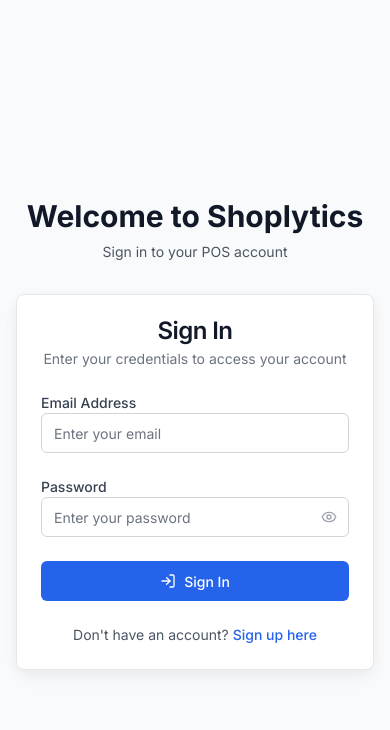
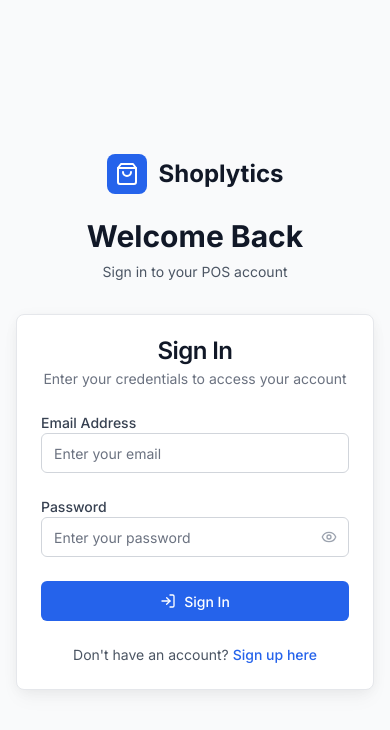
Before and after one commit to its-Pratik-15/Shoplytics, a React app in the folder frontend/: page /login in a window 390 px wide. Shown: the top 730 px of the page. Built offline with nearby package versions, Linux system fonts and the light colour scheme; no server answers; the HTML template or start-up script is replaced by a standard one.

Commit message:
feat: improve UI/UX with global header, responsive sidebar, and enhanced branding

```diff
--- a/frontend/src/features/auth/components/LoginForm.jsx
+++ b/frontend/src/features/auth/components/LoginForm.jsx
@@ -5,6 +5,7 @@
 import { useAuth } from '../hooks/useAuth';
 import Button from '../../../shared/components/ui/Button';
 import Input from '../../../shared/components/ui/Input';
+import Logo from '../../../shared/components/ui/Logo';
 import { Card, CardContent, CardDescription, CardHeader, CardTitle } from '../../../shared/components/ui/Card';
 
 const LoginForm = () => {
@@ -29,8 +30,11 @@
         <div className="min-h-screen flex items-center justify-center bg-gray-50 py-12 px-4 sm:px-6 lg:px-8">
             <div className="max-w-md w-full space-y-8">
                 <div className="text-center">
-                    <h2 className="mt-6 text-3xl font-extrabold text-gray-900">
-                        Welcome to Shoplytics
+                    <div className="flex justify-center mb-6">
+                        <Logo size="lg" showText={true} />
+                    </div>
+                    <h2 className="text-3xl font-extrabold text-gray-900">
+                        Welcome Back
                     </h2>
                     <p className="mt-2 text-sm text-gray-600">
                         Sign in to your POS account
@@ -128,7 +132,7 @@
                                 Don't have an account?{' '}
                                 <Link
                                     to="/register"
-                                    className="font-medium text-primary-600 hover:text-primary-500"
+                                    className="font-medium text-blue-600 hover:text-blue-500"
                                 >
                                     Sign up here
                                 </Link>
--- a/frontend/src/features/auth/components/RegisterForm.jsx
+++ b/frontend/src/features/auth/components/RegisterForm.jsx
@@ -5,6 +5,7 @@
 import { useAuth } from '../hooks/useAuth';
 import Button from '../../../shared/components/ui/Button';
 import Input from '../../../shared/components/ui/Input';
+import Logo from '../../../shared/components/ui/Logo';
 import { Card, CardContent, CardDescription, CardHeader, CardTitle } from '../../../shared/components/ui/Card';
 
 const RegisterForm = () => {
@@ -34,7 +35,10 @@
         <div className="min-h-screen flex items-center justify-center bg-gray-50 py-12 px-4 sm:px-6 lg:px-8">
             <div className="max-w-md w-full space-y-8">
                 <div className="text-center">
-                    <h2 className="mt-6 text-3xl font-extrabold text-gray-900">
+                    <div className="flex justify-center mb-6">
+                        <Logo size="lg" showText={true} />
+                    </div>
+                    <h2 className="text-3xl font-extrabold text-gray-900">
                         Join Shoplytics
                     </h2>
                     <p className="mt-2 text-sm text-gray-600">
@@ -234,7 +238,7 @@
                                 Already have an account?{' '}
                                 <Link
                                     to="/login"
-                                    className="font-medium text-primary-600 hover:text-primary-500"
+                                    className="font-medium text-blue-600 hover:text-blue-500"
                                 >
                                     Sign in here
                                 </Link>
--- a/frontend/src/shared/components/index.js
+++ b/frontend/src/shared/components/index.js
@@ -2,3 +2,4 @@
 export * from './ui';
 export { default as Layout } from './layout/Layout';
 export { default as Sidebar } from './layout/Sidebar';
+export { default as Header } from './layout/Header';
--- /dev/null
+++ b/frontend/src/shared/components/layout/Header.jsx
@@ -0,0 +1,72 @@
+import { Menu, X, LogOut } from 'lucide-react';
+import { useAuth } from '../../../features/auth/hooks/useAuth';
+import Logo from '../ui/Logo';
+
+const Header = ({ onToggleSidebar, isSidebarOpen }) => {
+    const { user, logout } = useAuth();
+
+    const handleLogout = async () => {
+        await logout();
+    };
+
+    return (
+        <header className="bg-white shadow-sm border-b border-gray-200 sticky top-0 z-50">
+            <div className="flex items-center justify-between h-16 px-4 lg:px-6">
+                {/* Left side - Mobile menu button + Logo */}
+                <div className="flex items-center space-x-4">
+                    {/* Mobile menu button */}
+                    <button
+                        onClick={onToggleSidebar}
+                        className="lg:hidden p-2 rounded-md text-gray-600 hover:text-gray-900 hover:bg-gray-100 focus:outline-none focus:ring-2 focus:ring-blue-500"
+                        aria-label="Toggle sidebar"
+                    >
+                        {isSidebarOpen ? (
+                            <X className="h-6 w-6" />
+                        ) : (
+                            <Menu className="h-6 w-6" />
+                        )}
+                    </button>
+
+                    {/* Logo and Brand */}
+                    <Logo showText={true} className="lg:hidden" />
+                </div>
+
+                {/* Right side - User info and actions */}
+                <div className="flex items-center space-x-4">
+                    {/* User info */}
+                    <div className="hidden md:flex items-center space-x-3">
+                        <div className="text-right">
+                            <p className="text-sm font-medium text-gray-900">{user?.name}</p>
+                            <p className="text-xs text-gray-500">{user?.role}</p>
+                        </div>
+                        <div className="w-8 h-8 bg-blue-100 rounded-full flex items-center justify-center">
+                            <span className="text-sm font-medium text-blue-600">
+                                {user?.name?.charAt(0)?.toUpperCase()}
+                            </span>
+                        </div>
+                    </div>
+
+                    {/* Mobile user avatar */}
+                    <div className="md:hidden">
+                        <div className="w-8 h-8 bg-blue-100 rounded-full flex items-center justify-center">
+                            <span className="text-sm font-medium text-blue-600">
+                                {user?.name?.charAt(0)?.toUpperCase()}
+                            </span>
+                        </div>
+                    </div>
+
+                    {/* Logout button - visible on all screen sizes */}
+                    <button
+                        onClick={handleLogout}
+                        className="flex items-center px-3 py-2 text-sm font-medium text-gray-600 rounded-md hover:bg-gray-100 hover:text-gray-900 transition-colors"
+                    >
+                        <LogOut className="h-4 w-4 mr-2" />
+                        <span className="hidden sm:inline">Logout</span>
+                    </button>
+                </div>
+            </div>
+        </header>
+    );
+};
+
+export default Header;
--- a/frontend/src/shared/components/layout/Layout.jsx
+++ b/frontend/src/shared/components/layout/Layout.jsx
@@ -1,11 +1,24 @@
+import { useState } from 'react';
 import Sidebar from './Sidebar';
+import Header from './Header';
 
 const Layout = ({ children }) => {
+    const [isSidebarOpen, setIsSidebarOpen] = useState(false);
+
+    const toggleSidebar = () => {
+        setIsSidebarOpen(!isSidebarOpen);
+    };
+
+    const closeSidebar = () => {
+        setIsSidebarOpen(false);
+    };
+
     return (
         <div className="flex h-screen bg-gray-50">
-            <Sidebar />
-            <div className="flex-1 flex flex-col overflow-hidden lg:ml-0">
-                <main className="flex-1 overflow-x-hidden overflow-y-auto p-6">
+            <Sidebar isOpen={isSidebarOpen} onClose={closeSidebar} />
+            <div className="flex-1 flex flex-col overflow-hidden">
+                <Header onToggleSidebar={toggleSidebar} isSidebarOpen={isSidebarOpen} />
+                <main className="flex-1 overflow-x-hidden overflow-y-auto p-4 lg:p-6">
                     {children}
                 </main>
             </div>
--- a/frontend/src/shared/components/layout/Sidebar.jsx
+++ b/frontend/src/shared/components/layout/Sidebar.jsx
@@ -1,4 +1,3 @@
-import { useState } from 'react';
 import { Link, useLocation } from 'react-router-dom';
 import {
     LayoutDashboard,
@@ -7,16 +6,12 @@
     Users,
     MessageSquare,
     BarChart3,
-    LogOut,
-    Menu,
-    X
+    Menu
 } from 'lucide-react';
-import { useAuth } from '../../../features/auth/hooks/useAuth';
+import Logo from '../ui/Logo';
 
-const Sidebar = () => {
-    const [isOpen, setIsOpen] = useState(false);
+const Sidebar = ({ isOpen, onClose }) => {
     const location = useLocation();
-    const { logout, user } = useAuth();
 
     const navigation = [
         { name: 'Dashboard', href: '/dashboard', icon: LayoutDashboard },
@@ -27,22 +22,12 @@
         { name: 'Analytics', href: '/analytics', icon: BarChart3 },
     ];
 
-    const handleLogout = async () => {
-        await logout();
+    const handleLinkClick = () => {
+        onClose(); // Close sidebar on mobile when link is clicked
     };
 
     return (
         <>
-            {/* Mobile menu button */}
-            <div className="lg:hidden fixed top-4 left-4 z-50">
-                <button
-                    onClick={() => setIsOpen(!isOpen)}
-                    className="p-2 rounded-md bg-white shadow-md"
-                >
-                    {isOpen ? <X className="h-6 w-6" /> : <Menu className="h-6 w-6" />}
-                </button>
-            </div>
-
             {/* Sidebar */}
             <div className={`
                 fixed inset-y-0 left-0 z-40 w-64 bg-white shadow-lg transform transition-transform duration-300 ease-in-out
@@ -50,27 +35,14 @@
                 lg:translate-x-0 lg:static lg:inset-0
             `}>
                 <div className="flex flex-col h-full">
-                    {/* Logo */}
-                    <div className="flex items-center justify-center h-16 px-4 bg-primary-600">
-                        <h1 className="text-xl font-bold text-white">Shoplytics</h1>
+                    {/* Shoplytics Header - Only visible on desktop */}
+                    <div className="hidden lg:flex items-center justify-center h-16 px-4 bg-blue-600">
+                        <Logo showText={true} variant="white" />
                     </div>
 
-                    {/* User info */}
-                    <div className="p-4 border-b border-gray-200">
-                        <div className="flex items-center">
-                            <div className="flex-shrink-0">
-                                <div className="w-8 h-8 bg-primary-100 rounded-full flex items-center justify-center">
-                                    <span className="text-sm font-medium text-primary-600">
-                                        {user?.name?.charAt(0)?.toUpperCase()}
-                                    </span>
-                                </div>
-                            </div>
-                            <div className="ml-3">
-                                <p className="text-sm font-medium text-gray-900">{user?.name}</p>
-                                <p className="text-xs text-gray-500">{user?.role}</p>
-                            </div>
-                        </div>
-                    </div>
+                    {/* Mobile header spacer - matches header height */}
+                    <div className="lg:hidden h-16"></div>
+
 
                     {/* Navigation */}
                     <nav className="flex-1 px-4 py-4 space-y-2">
@@ -80,11 +52,11 @@
                                 <Link
                                     key={item.name}
                                     to={item.href}
-                                    onClick={() => setIsOpen(false)}
+                                    onClick={handleLinkClick}
                                     className={`
                                         flex items-center px-3 py-2 text-sm font-medium rounded-md transition-colors
                                         ${isActive
-                                            ? 'bg-primary-100 text-primary-700'
+                                            ? 'bg-blue-100 text-blue-700'
                                             : 'text-gray-600 hover:bg-gray-100 hover:text-gray-900'
                                         }
                                     `}
@@ -95,17 +67,6 @@
                             );
                         })}
                     </nav>
-
-                    {/* Logout */}
-                    <div className="p-4 border-t border-gray-200">
-                        <button
-                            onClick={handleLogout}
-                            className="flex items-center w-full px-3 py-2 text-sm font-medium text-gray-600 rounded-md hover:bg-gray-100 hover:text-gray-900 transition-colors"
-                        >
-                            <LogOut className="mr-3 h-5 w-5" />
-                            Logout
-                        </button>
-                    </div>
                 </div>
             </div>
 
@@ -113,7 +74,7 @@
             {isOpen && (
                 <div
                     className="fixed inset-0 z-30 bg-black bg-opacity-50 lg:hidden"
-                    onClick={() => setIsOpen(false)}
+                    onClick={onClose}
                 />
             )}
         </>
--- /dev/null
+++ b/frontend/src/shared/components/ui/Logo.jsx
@@ -0,0 +1,52 @@
+import { ShoppingBag } from 'lucide-react';
+
+const Logo = ({ size = 'md', showText = true, className = '', variant = 'default' }) => {
+    const sizes = {
+        sm: {
+            icon: 'h-4 w-4',
+            text: 'text-lg',
+            container: 'w-6 h-6'
+        },
+        md: {
+            icon: 'h-5 w-5',
+            text: 'text-xl',
+            container: 'w-8 h-8'
+        },
+        lg: {
+            icon: 'h-6 w-6',
+            text: 'text-2xl',
+            container: 'w-10 h-10'
+        }
+    };
+
+    const variants = {
+        default: {
+            container: 'bg-blue-600',
+            icon: 'text-white',
+            text: 'text-gray-900'
+        },
+        white: {
+            container: 'bg-white',
+            icon: 'text-blue-600',
+            text: 'text-white'
+        }
+    };
+
+    const currentSize = sizes[size];
+    const currentVariant = variants[variant];
+
+    return (
+        <div className={`flex items-center space-x-3 ${className}`}>
+            <div className={`flex items-center justify-center ${currentSize.container} ${currentVariant.container} rounded-lg`}>
+                <ShoppingBag className={`${currentSize.icon} ${currentVariant.icon}`} />
+            </div>
+            {showText && (
+                <h1 className={`${currentSize.text} font-bold ${currentVariant.text}`}>
+                    Shoplytics
+                </h1>
+            )}
+        </div>
+    );
+};
+
+export default Logo;
--- a/frontend/src/shared/components/ui/index.js
+++ b/frontend/src/shared/components/ui/index.js
@@ -1,3 +1,4 @@
 export { default as Button } from './Button';
 export { default as Input } from './Input';
 export { Card, CardHeader, CardTitle, CardDescription, CardContent } from './Card';
+export { default as Logo } from './Logo';
```
Lines whose indentation alone changed are shown as unchanged.
